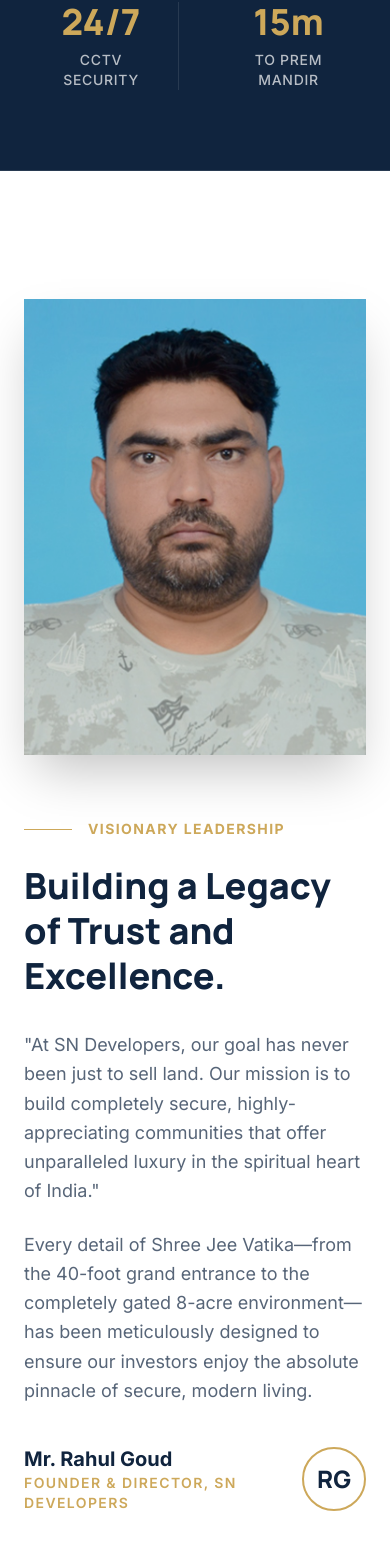
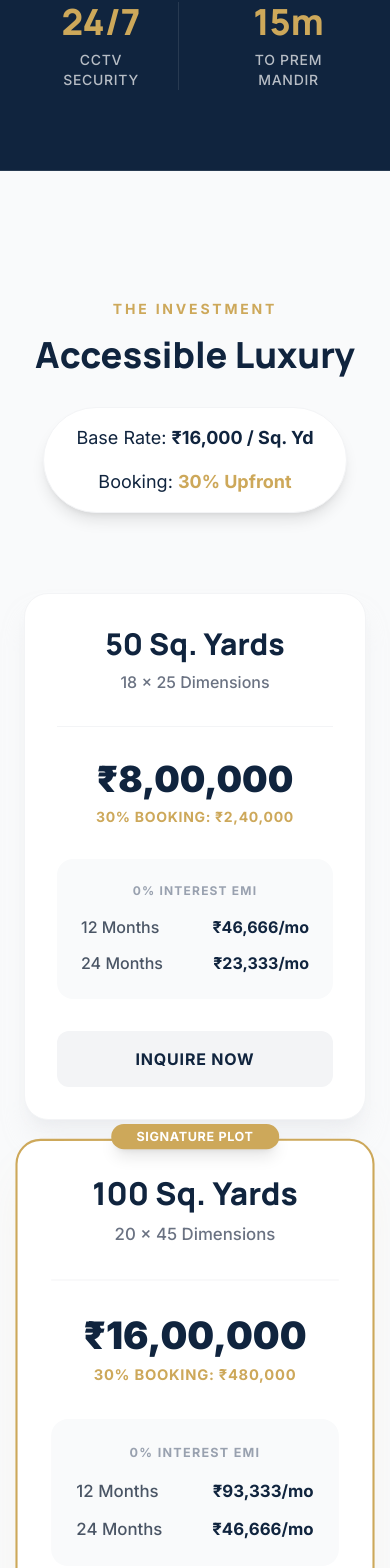
Before and after one commit to fadoomotivation-pixel/sndev, a Next.js app: page / in a window 390 px wide. Shown: the part 1043-2611 px from the top of the page. Built offline with nearby package versions, Linux system fonts and the light colour scheme.

Commit message:
style: updated founder section to include Nitin Bhati, made smaller, moved below testimonials

```diff
--- a/src/app/page.tsx
+++ b/src/app/page.tsx
@@ -17,12 +17,12 @@ export default function Home() {
     <main className="min-h-screen bg-white">
       <HeroSection />
       <StatsSection />
-      <FounderVision />
       <FeaturedProjects />
       <LocationMap />
       <ROICalculator />
       <Timeline />
       <Testimonials />
+      <FounderVision />
       <AIAssistant />
       <Awards />
       <FAQ />
--- a/src/components/sections/FounderVision.tsx
+++ b/src/components/sections/FounderVision.tsx
@@ -8,72 +8,55 @@ export default function FounderVision() {
   const ref = useRef(null);
   const isInView = useInView(ref, { once: true, margin: "-100px" });
 
+  const founders = [
+    {
+      name: "Mr. Rahul Goud",
+      title: "Founder & Director",
+      image: "/images/rahul_bhati.jpg"
+    },
+    {
+      name: "Mr. Nitin Bhati",
+      title: "Co-Founder & Director",
+      image: "/images/nitin_bhati.png"
+    }
+  ];
+
   return (
-    <section className="py-32 bg-white text-[#10243E] relative overflow-hidden" id="about">
+    <section className="py-24 bg-white text-[#10243E] relative overflow-hidden border-t border-gray-100" id="about">
       <div className="container mx-auto px-6 md:px-12" ref={ref}>
-        <div className="grid grid-cols-1 lg:grid-cols-2 gap-16 items-center">
+        <div className="text-center mb-16">
+          <span className="text-[#CDA85A] font-bold tracking-[0.2em] uppercase text-sm mb-4 block">
+            Visionary Leadership
+          </span>
+          <h2 className="text-3xl md:text-4xl font-black mb-6">
+            Building a Legacy of Trust
+          </h2>
+          <p className="text-gray-500 max-w-2xl mx-auto text-sm md:text-base leading-relaxed">
+            "At SN Developers, our goal has never been just to sell land. Our mission is to build completely secure, highly-appreciating communities that offer unparalleled luxury in the spiritual heart of India."
+          </p>
+        </div>
 
-          {/* Portrait Container with Premium Framing */}
-          <motion.div
-            initial={{ opacity: 0, x: -50 }}
-            animate={isInView ? { opacity: 1, x: 0 } : {}}
-            transition={{ duration: 1, ease: "easeOut" }}
-            className="relative mx-auto w-full max-w-md aspect-[3/4]"
-          >
-            {/* Decorative Gold Frame */}
-            <div className="absolute inset-0 border border-[#CDA85A] translate-x-6 translate-y-6 z-0 hidden md:block"></div>
-
-            {/* Image Wrapper */}
-            <div className="relative z-10 w-full h-full overflow-hidden bg-[#10243E] shadow-2xl group">
-              <Image
-                src="/images/rahul_bhati.jpg"
-                alt="Mr. Rahul Goud - Founder & Director"
-                fill
-                className="object-cover object-top transition-transform duration-1000 group-hover:scale-105"
-              />
-              <div className="absolute inset-0 bg-[#10243E]/20 group-hover:bg-transparent transition-colors duration-700"></div>
-
-              <div className="absolute bottom-0 left-0 right-0 bg-gradient-to-t from-[#10243E] to-transparent pt-24 pb-6 px-8 translate-y-4 opacity-0 group-hover:translate-y-0 group-hover:opacity-100 transition-all duration-500">
-                <p className="text-white font-bold text-lg">Mr. Rahul Goud</p>
-                <p className="text-[#CDA85A] text-sm uppercase tracking-widest">Founder & Director</p>
+        <div className="flex flex-wrap justify-center gap-12 md:gap-24">
+          {founders.map((founder, idx) => (
+            <motion.div
+              key={idx}
+              initial={{ opacity: 0, y: 30 }}
+              animate={isInView ? { opacity: 1, y: 0 } : {}}
+              transition={{ duration: 0.8, delay: idx * 0.2, ease: "easeOut" }}
+              className="flex flex-col items-center group"
+            >
+              <div className="relative w-32 h-32 md:w-40 md:h-40 rounded-full overflow-hidden mb-6 border-4 border-white shadow-xl group-hover:border-[#CDA85A] transition-colors duration-500">
+                <Image
+                  src={founder.image}
+                  alt={founder.name}
+                  fill
+                  className="object-cover object-top filter grayscale group-hover:grayscale-0 transition-all duration-700 group-hover:scale-110"
+                />
               </div>
-            </div>
-          </motion.div>
-
-          {/* Text Content */}
-          <motion.div
-            initial={{ opacity: 0, x: 50 }}
-            animate={isInView ? { opacity: 1, x: 0 } : {}}
-            transition={{ duration: 1, delay: 0.2, ease: "easeOut" }}
-            className="flex flex-col justify-center"
-          >
-            <div className="flex items-center gap-4 mb-6">
-              <div className="w-12 h-[1px] bg-[#CDA85A]"></div>
-              <span className="text-[#CDA85A] font-bold uppercase tracking-widest text-sm">Visionary Leadership</span>
-            </div>
-
-            <h2 className="text-4xl md:text-5xl font-black mb-8 leading-tight">
-              Building a Legacy of Trust and Excellence.
-            </h2>
-
-            <p className="text-[#10243E]/70 text-lg mb-6 leading-relaxed">
-              "At SN Developers, our goal has never been just to sell land. Our mission is to build completely secure, highly-appreciating communities that offer unparalleled luxury in the spiritual heart of India."
-            </p>
-
-            <p className="text-[#10243E]/70 text-lg mb-10 leading-relaxed">
-              Every detail of Shree Jee Vatika—from the 40-foot grand entrance to the completely gated 8-acre environment—has been meticulously designed to ensure our investors enjoy the absolute pinnacle of secure, modern living.
-            </p>
-
-            <div className="flex items-center gap-6">
-              <div className="flex-1">
-                <p className="font-bold text-xl">Mr. Rahul Goud</p>
-                <p className="text-[#CDA85A] text-sm font-semibold uppercase tracking-widest">Founder & Director, SN Developers</p>
-              </div>
-              <div className="w-16 h-16 rounded-full border-2 border-[#CDA85A] flex items-center justify-center">
-                <span className="text-[#10243E] font-black text-2xl font-manrope">RG</span>
-              </div>
-            </div>
-          </motion.div>
+              <h3 className="font-bold text-xl mb-1">{founder.name}</h3>
+              <p className="text-[#CDA85A] text-xs font-bold uppercase tracking-widest">{founder.title}</p>
+            </motion.div>
+          ))}
         </div>
       </div>
     </section>
```
